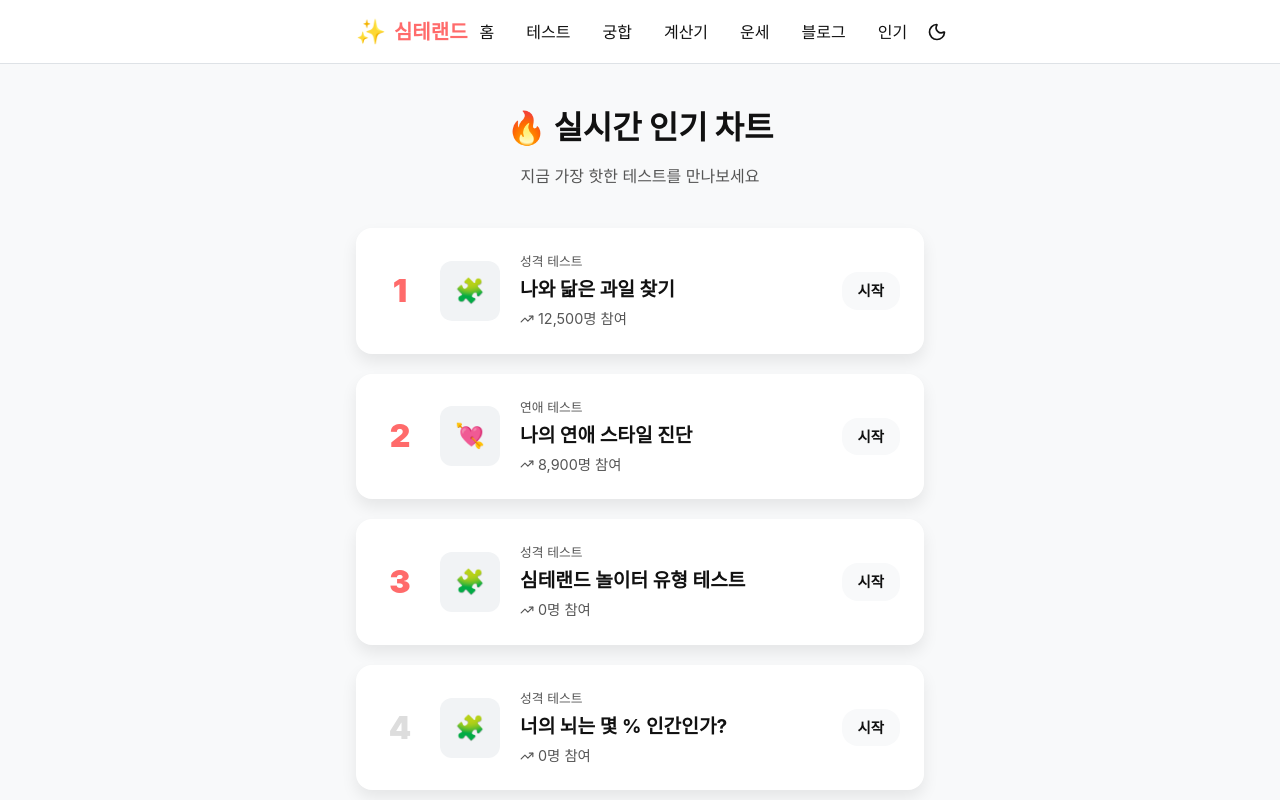
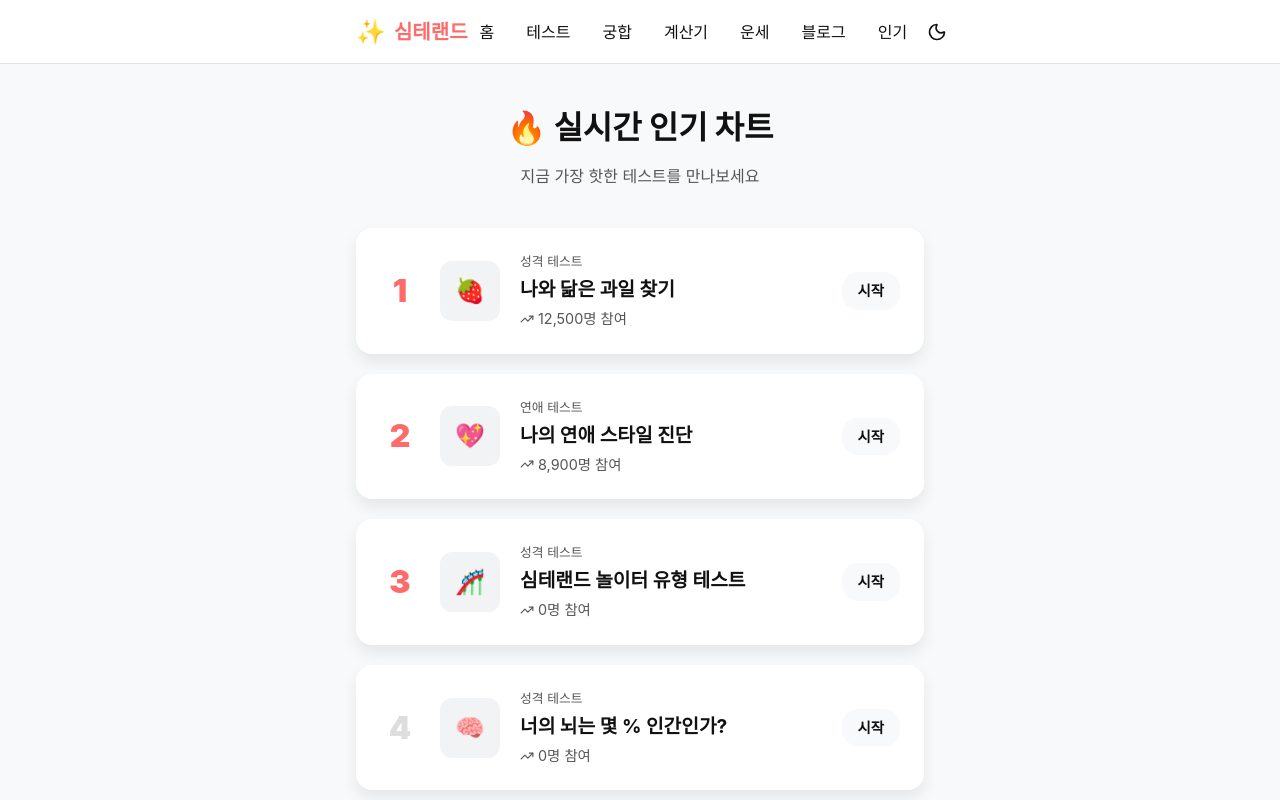
Before and after one commit to taepoong-1/mymelodie, a Next.js app: page /popular in a window 1280 px wide. Shown: the top 800 px of the page. Built offline with nearby package versions, Linux system fonts and the light colour scheme.

Commit message:
fix: sync popular section emojis with tests

```diff
--- a/src/app/popular/page.tsx
+++ b/src/app/popular/page.tsx
@@ -55,11 +55,13 @@ export default function PopularPage() {
                 flexShrink: 0,
               }}
             >
-              {test.category === "personality"
-                ? "🧩"
-                : test.category === "love"
-                  ? "💘"
-                  : "💼"}
+              {test.emoji
+                ? test.emoji
+                : test.category === "personality"
+                  ? "🧩"
+                  : test.category === "love"
+                    ? "💘"
+                    : "💼"}
             </div>
             <div style={{ flex: 1 }}>
               <div
```
